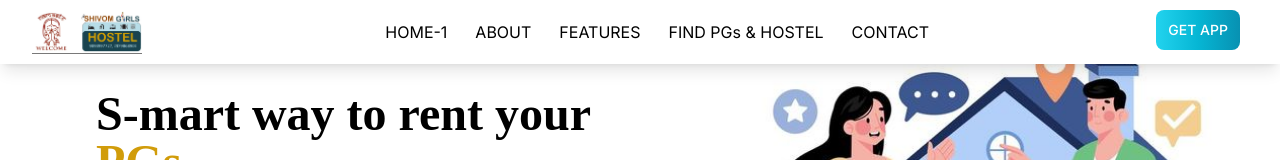
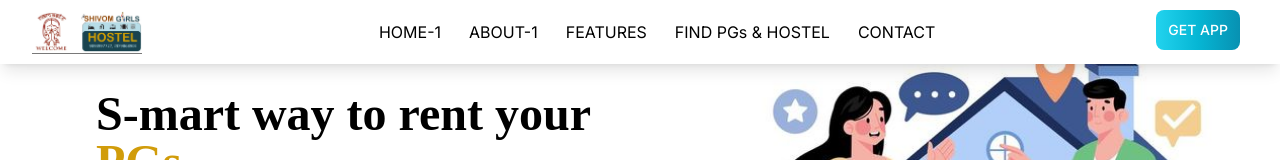
Before and after one commit to samtechindia/mystrax-product, a Next.js app: page / in a window 1280 px wide. Shown: the top 160 px of the page. Built offline with nearby package versions, Linux system fonts and the light colour scheme.

Commit message:
about updated

```diff
--- a/components/Navbar.js
+++ b/components/Navbar.js
@@ -37,7 +37,7 @@ function Navbar() {
 								href="/About"
 								className="text-black hover:text-orange-700 rounded-lg p-2 hover:underline hover:underline-offset-4"
 							>
-								ABOUT
+								ABOUT-1
 							</Link>
 							<Link
 								href="/Services"
```
